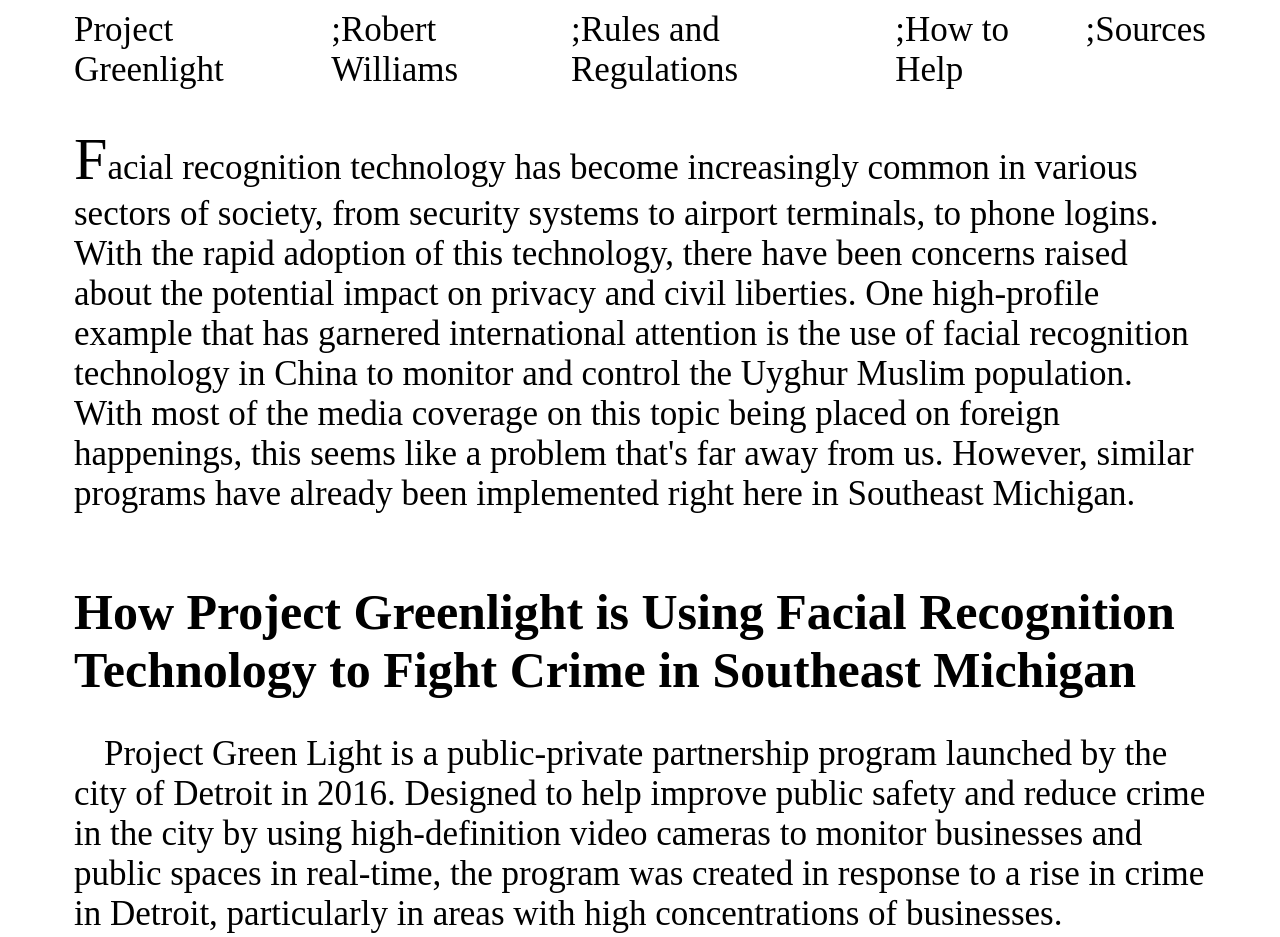
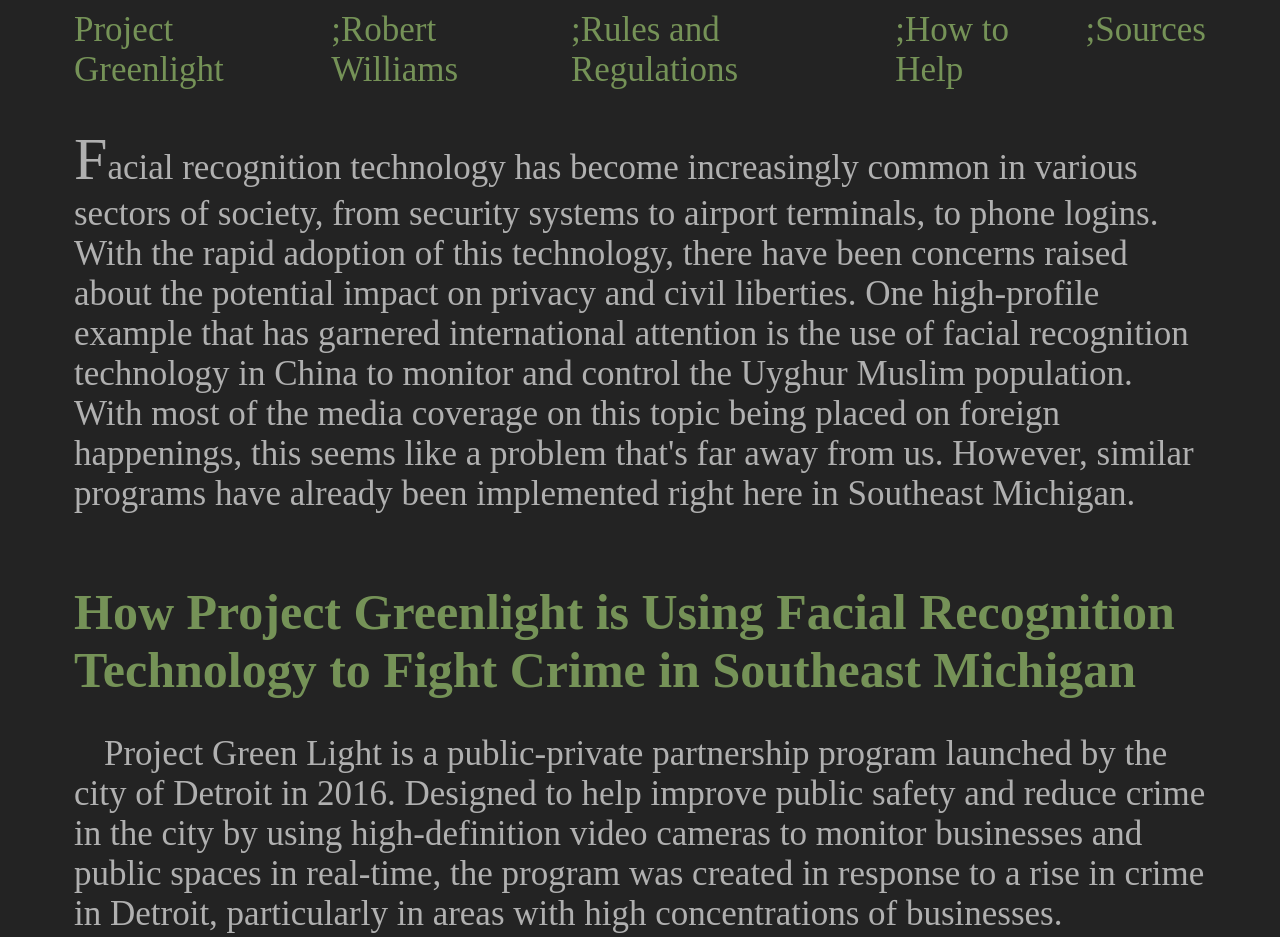
Before and after one commit to Weiskoja/431_Site, a plain HTML site: page index.html in a window 1280 px wide. Shown: the top 937 px of the page. Drawn offline with Linux system fonts and the light colour scheme.

Commit message:
made pretty, finished project

```diff
--- a/css/style.css
+++ b/css/style.css
@@ -1,5 +1,7 @@
 main, nav, body, footer{
     display: flex;
+    background-color: #232323;
+    color: #B0B0B0;
 }
 
 main{
@@ -35,6 +37,8 @@ body{
 
     text-align: left;
     font-size: 50px;
+
+    color:#759257;
 
 
 }
@@ -73,7 +77,7 @@ nav > li > a{
     font-size: 35px;
 }
 nav > li > a:visited, nav > li > a{
-    color: black;
+    color: #759257;
     text-decoration: none;
 }
 nav > li > a:hover{
@@ -83,3 +87,7 @@ nav > li > a:hover{
 ol{
     font-size: 35px;
 }
+
+#source > ol> a, #source > ol > a:visited{
+    color : #A8DAF9;
+}
```
